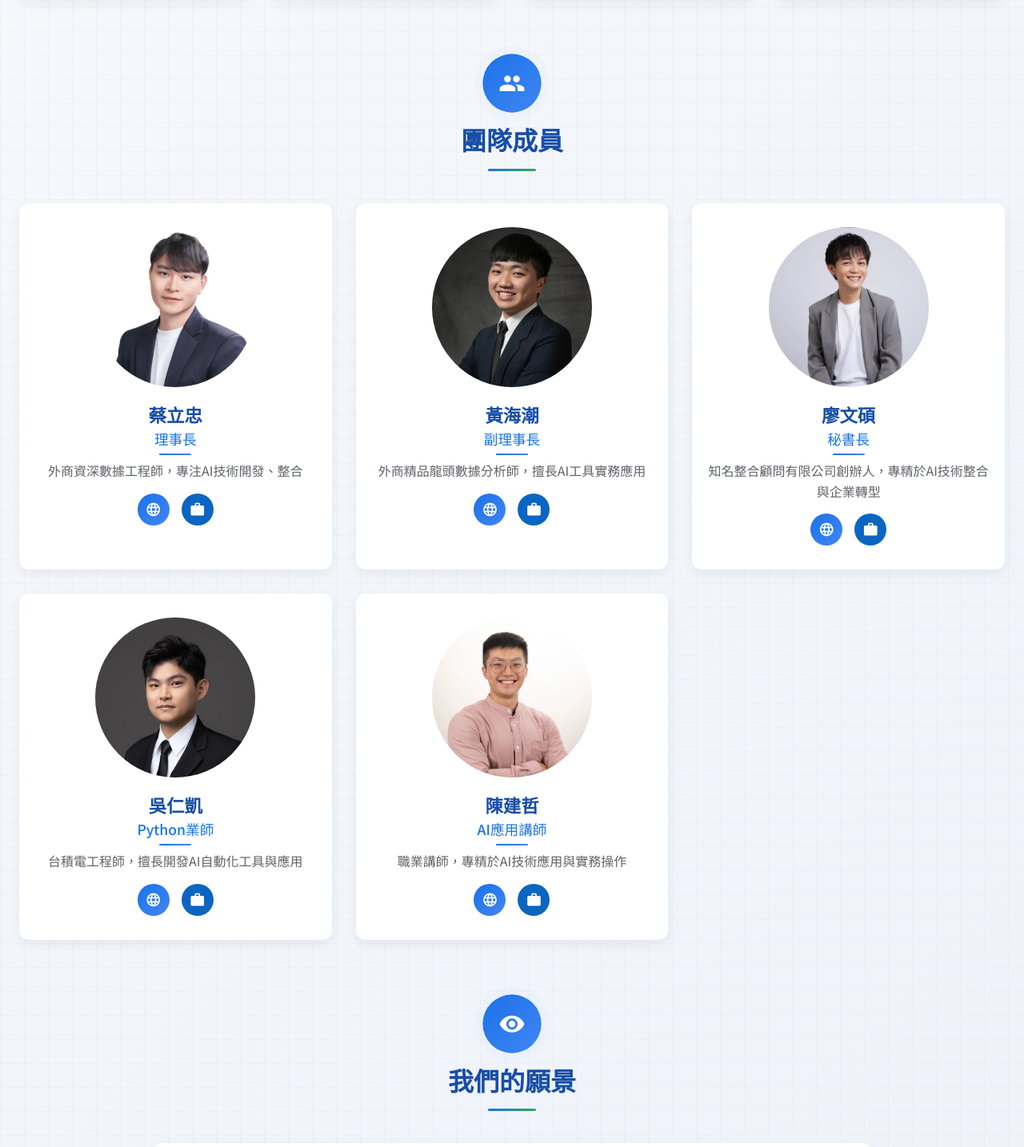
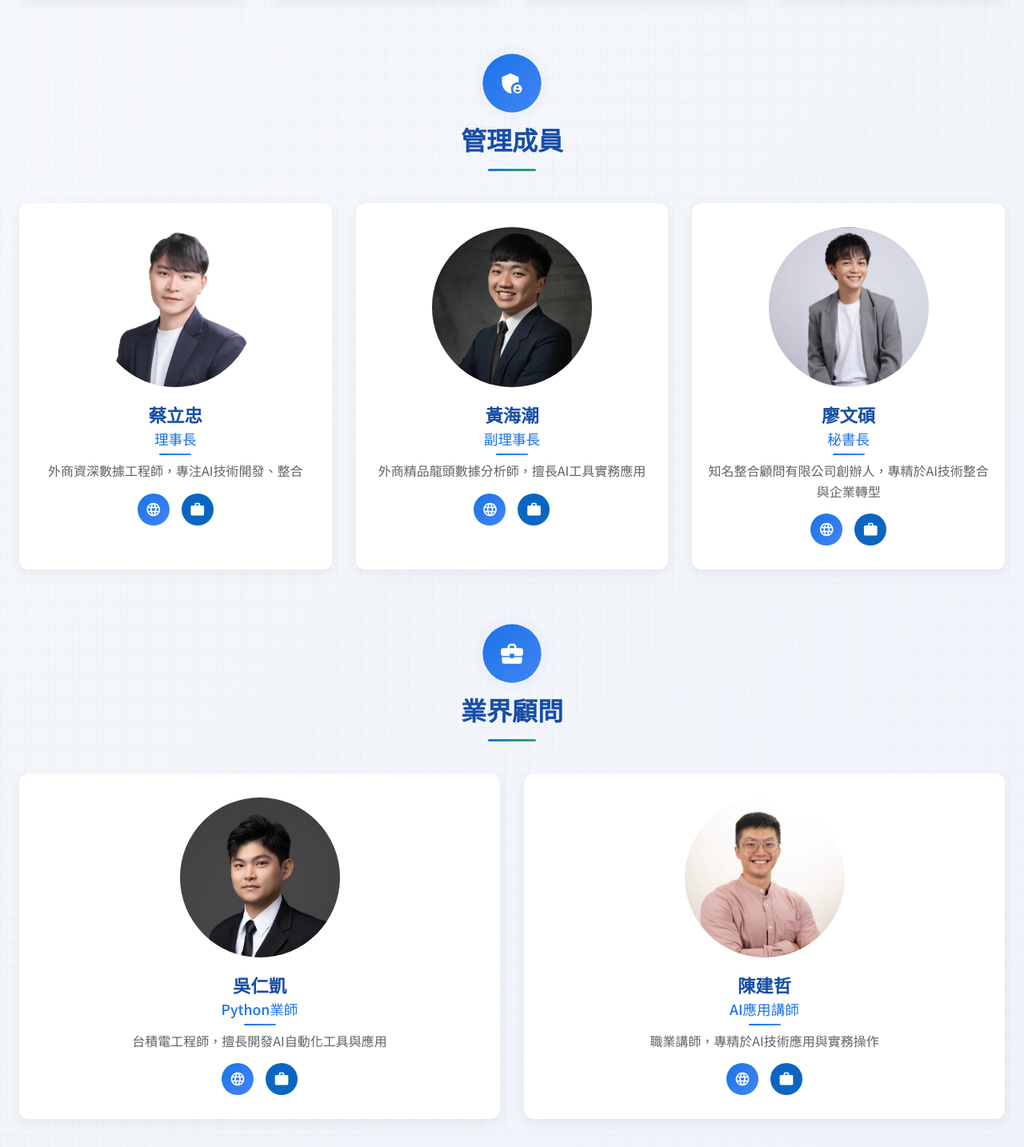
Before and after one commit to lichungtsai611/angular-taipapa, an Angular app: page /about in a window 1280 px wide. Shown: the part 1835-3269 px from the top of the page at 80% size. Built offline with nearby package versions, Linux system fonts and the light colour scheme.

Commit message:
Refactor About and Courses pages to update team member sections and course titles. Rename '團隊成員' to '管理成員' and add '業界顧問' section. Update course titles from 'Midjourney' to 'Sora' and 'AI輔助前端開發' to 'AI個人面試網站架設'.

```diff
--- a/src/app/pages/about/about.component.html
+++ b/src/app/pages/about/about.component.html
@@ -62,18 +62,53 @@
       </div>
     </div>
 
-    <!-- 團隊成員 -->
+    <!-- 管理成員 -->
     <div class="team-container">
       <div class="section-header">
         <div class="header-icon">
-          <span class="material-icons">people</span>
+          <span class="material-icons">admin_panel_settings</span>
         </div>
-        <h2>團隊成員</h2>
+        <h2>管理成員</h2>
         <div class="header-underline"></div>
       </div>
 
       <div class="team-grid">
-        @for (member of teamMembers; track member.name) {
+        @for (member of managementMembers; track member.name) {
+          <div class="team-card">
+            <div class="member-photo">
+              <img [src]="member.photo" [alt]="member.name">
+            </div>
+            <div class="member-info">
+              <h3>{{ member.name }}</h3>
+              <h4>{{ member.title }}</h4>
+              <p>{{ member.background }}</p>
+
+              <div class="member-social">
+                <a [href]="member.website" target="_blank" class="social-icon website" title="個人網站">
+                  <span class="material-icons">language</span>
+                </a>
+                <a [href]="member.linkedin" target="_blank" class="social-icon linkedin" title="LinkedIn">
+                  <span class="material-icons">work</span>
+                </a>
+              </div>
+            </div>
+          </div>
+        }
+      </div>
+    </div>
+
+    <!-- 業界顧問 -->
+    <div class="team-container">
+      <div class="section-header">
+        <div class="header-icon">
+          <span class="material-icons">business_center</span>
+        </div>
+        <h2>業界顧問</h2>
+        <div class="header-underline"></div>
+      </div>
+
+      <div class="team-grid">
+        @for (member of industryAdvisors; track member.name) {
           <div class="team-card">
             <div class="member-photo">
               <img [src]="member.photo" [alt]="member.name">
--- a/src/app/pages/about/about.component.ts
+++ b/src/app/pages/about/about.component.ts
@@ -54,7 +54,8 @@ export class AboutComponent {
     }
   ];
 
-  teamMembers = [
+  // 管理成員
+  managementMembers = [
     {
       name: '蔡立忠',
       title: '理事長',
@@ -78,7 +79,11 @@ export class AboutComponent {
       photo: 'assets/teams/Kevin.webp',
       website: 'https://kevin.voyage/',
       linkedin: 'https://www.linkedin.com/in/sc-kevin/'
-    },
+    }
+  ];
+
+  // 業界顧問
+  industryAdvisors = [
     {
       name: '吳仁凱',
       title: 'Python業師',
--- a/src/app/pages/courses/courses.component.html
+++ b/src/app/pages/courses/courses.component.html
@@ -33,7 +33,7 @@
                 <div class="course-icon">
                   @if (course.title.includes('ChatGPT')) {
                     <span class="material-icons">chat</span>
-                  } @else if (course.title.includes('Midjourney')) {
+                  } @else if (course.title.includes('Sora')) {
                     <span class="material-icons">image</span>
                   } @else if (course.title.includes('趨勢')) {
                     <span class="material-icons">insights</span>
@@ -41,7 +41,7 @@
                     <span class="material-icons">transform</span>
                   } @else if (course.title.includes('UX/UI')) {
                     <span class="material-icons">design_services</span>
-                  } @else if (course.title.includes('前端')) {
+                  } @else if (course.title.includes('面試網站')) {
                     <span class="material-icons">code</span>
                   } @else if (course.title.includes('行銷')) {
                     <span class="material-icons">campaign</span>
@@ -63,16 +63,16 @@
                 <p class="course-description">
                   @if (course.title === 'ChatGPT應用技巧') {
                     學習如何有效利用ChatGPT提升工作效率，包括提示詞設計、內容產生及編輯技巧，適用於各種專業場景。
-                  } @else if (course.title === 'Midjourney圖像生成實務') {
-                    掌握AI圖像生成工具Midjourney的操作方法，學習提示詞設計、風格控制和圖像優化，創造專業視覺內容。
+                  } @else if (course.title === 'Sora圖像生成實務') {
+                    掌握AI圖像生成工具Sora的操作方法，學習提示詞設計、風格控制和圖像優化，創造專業視覺內容。
                   } @else if (course.title === 'AI趨勢與商業應用') {
                     深入了解當前AI技術發展趨勢及商業價值，探討企業數位轉型策略與實務案例分析。
                   } @else if (course.title === '產業AI轉型策略') {
                     分析各產業AI應用現況與未來發展，提供完整轉型策略框架，協助企業制定AI導入計畫。
                   } @else if (course.title === 'AI驅動的UX/UI設計') {
                     運用AI輔助工具革新設計流程，提升設計效率與創意，整合AI與傳統設計方法創造優質用戶體驗。
-                  } @else if (course.title === 'AI輔助前端開發') {
-                    學習使用AI工具加速前端開發流程，包括代碼生成、除錯優化和自動化測試，提升開發效率。
+                  } @else if (course.title === 'AI個人面試網站架設') {
+                    運用AI工具快速建立個人面試網站，學習網站架設、內容優化和SEO技巧，打造專業求職形象。
                   } @else if (course.title === 'AI行銷策略與實務') {
                     探討AI在行銷領域的創新應用，學習內容生成、受眾分析和行銷活動最佳化的實戰技巧。
                   } @else if (course.title === 'AI數據分析與應用') {
--- a/src/app/pages/courses/courses.component.ts
+++ b/src/app/pages/courses/courses.component.ts
@@ -40,7 +40,7 @@ export class CoursesComponent {
           target: '所有想提升工作效率的專業人士'
         },
         {
-          title: 'Midjourney圖像生成實務',
+          title: 'Sora圖像生成實務',
           duration: '8小時',
           target: '設計師、行銷人員、內容創作者'
         }
@@ -72,9 +72,9 @@ export class CoursesComponent {
           target: '網頁設計師、UI/UX設計師'
         },
         {
-          title: 'AI輔助前端開發',
+          title: 'AI個人面試網站架設',
           duration: '20小時',
-          target: '前端開發人員、網站工程師'
+          target: '求職者、前端開發人員、網站工程師'
         }
       ]
     },
```
